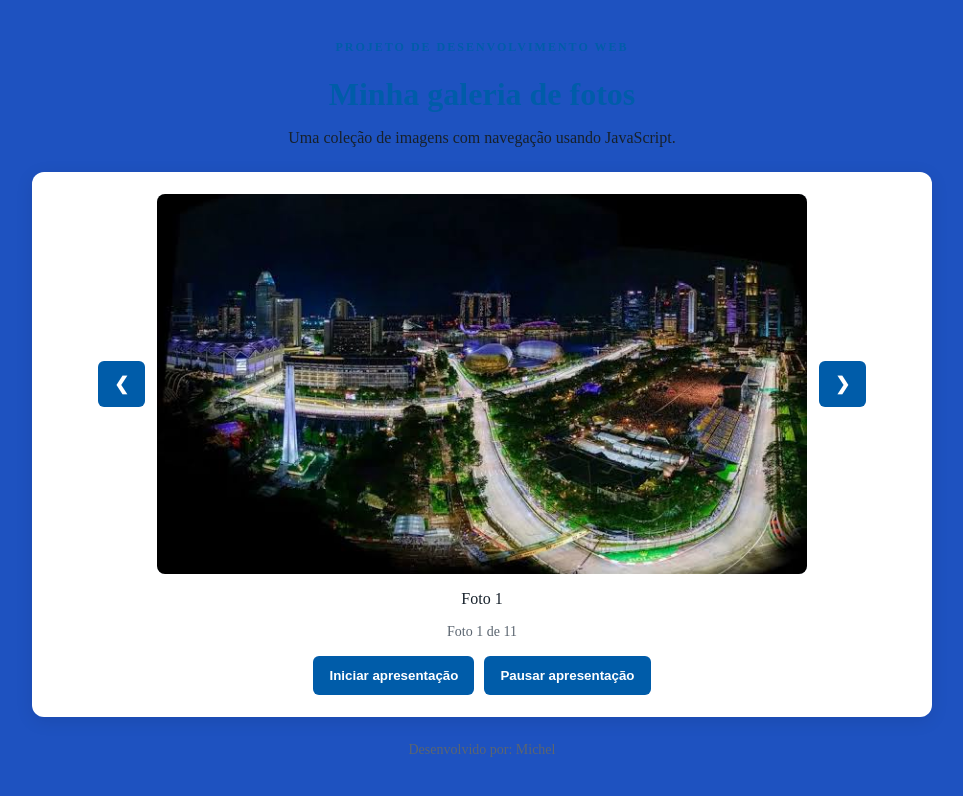
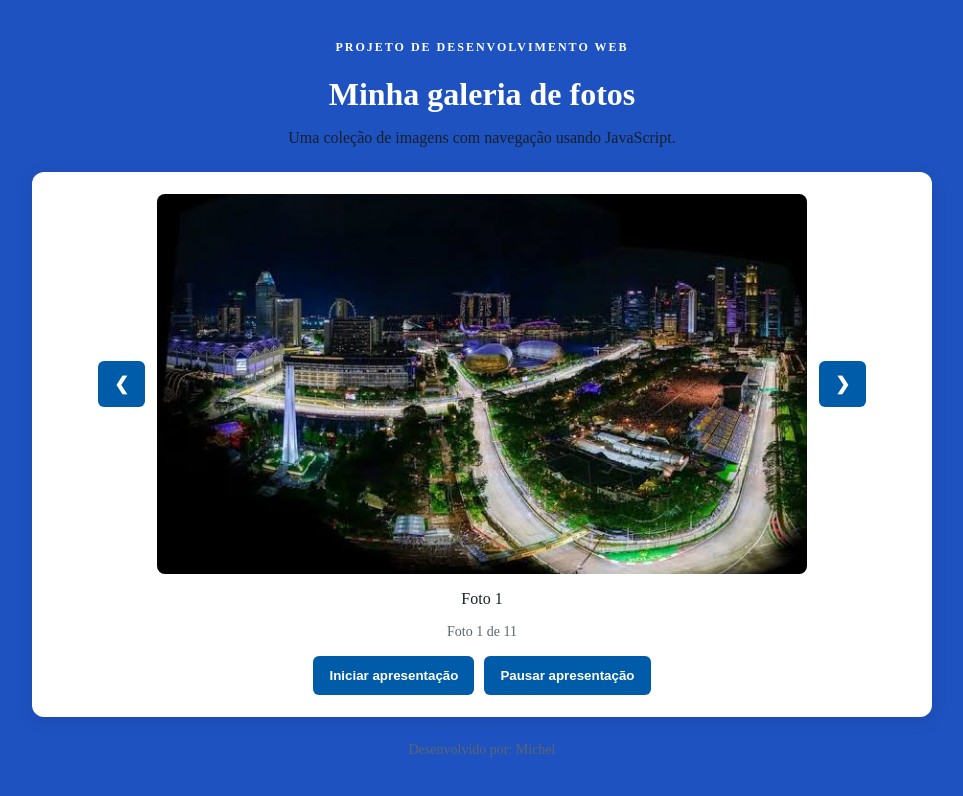
Before and after one commit to michelrts011-ctrl/galeria-interativa, a plain HTML site: page Index.html in a window 1280 px wide. Shown: the whole page, without its empty margins (158-1121 px from the left). Drawn offline with Linux system fonts and the light colour scheme.

Commit message:
V 6.0
Mudança estética

```diff
--- a/Style.css
+++ b/Style.css
@@ -20,14 +20,14 @@
   }
 
   .identificacao {
-    color: #005ca9;
+    color: #ffffff;
     font-size: 12px;
     font-weight: bold;
     letter-spacing: 2px;
   }
 
   h1 {
-    color: #005ca9;
+    color: #ffffff;
     margin-bottom: 8px;
   }
 
```
